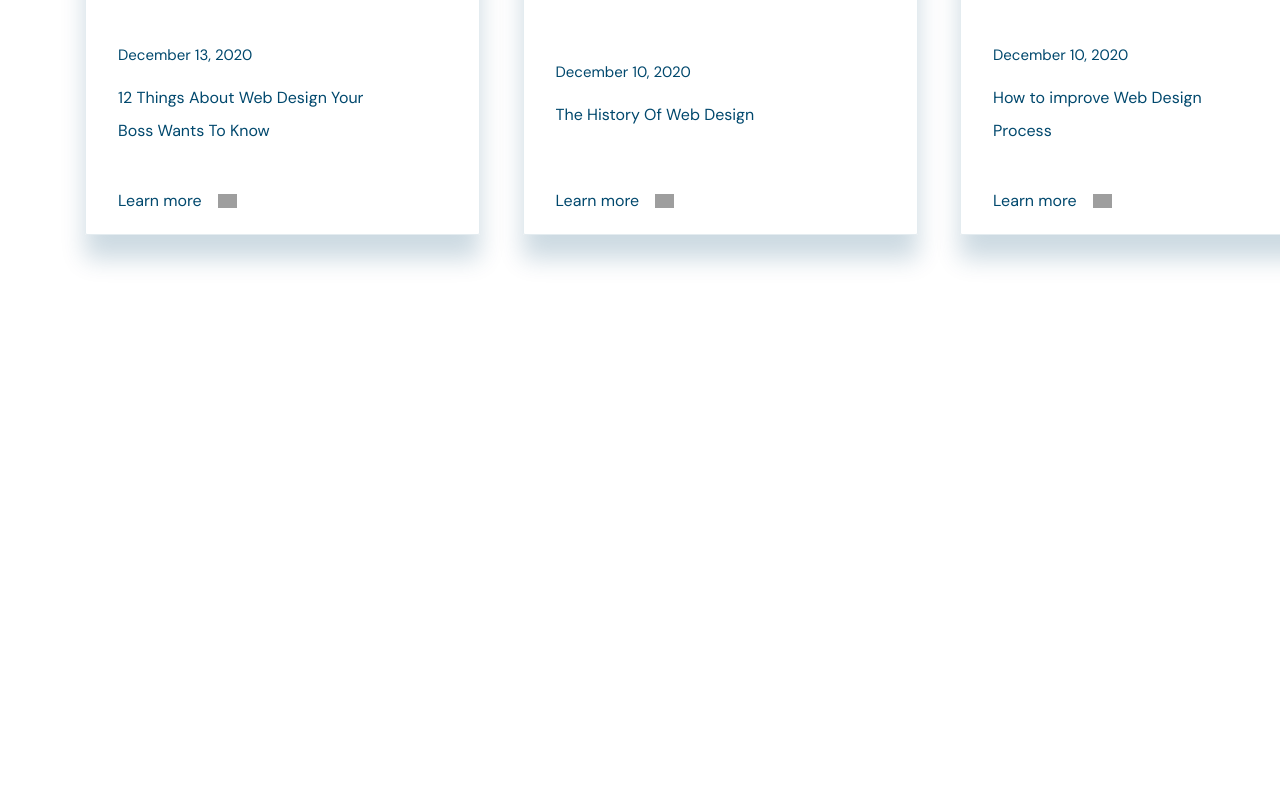
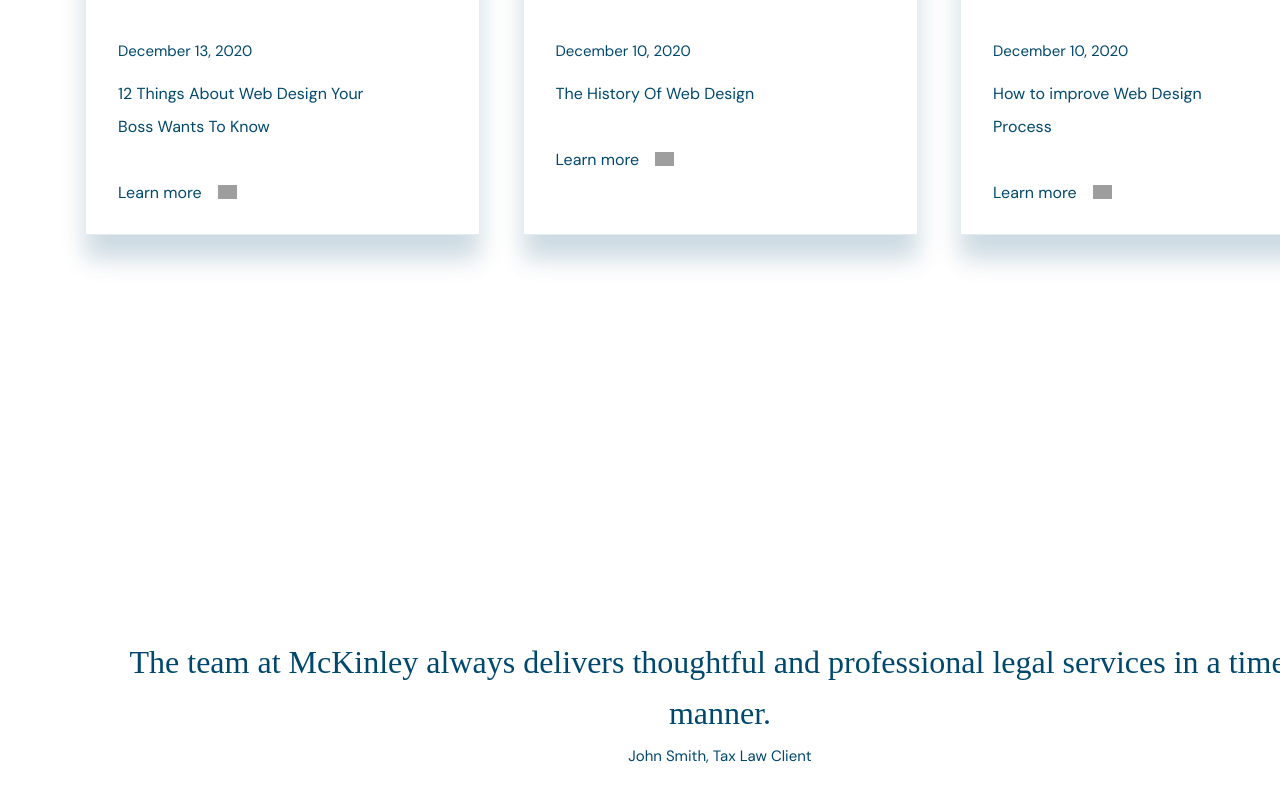
Before and after one commit to NicaZadirieva/mckinley, a React (Vite) app: page / in a window 1280 px wide. Shown: the part 2777-3577 px from the top of the page. Before the commit the page ends 3172 px from the top, so only its background shows below. Built offline with nearby package versions, Linux system fonts and the light colour scheme; grey boxes are pictures that could not be loaded; a web font is replaced by a local one.

Commit message:
fix(Card): now text in cards baselined

```diff
--- a/src/App.tsx
+++ b/src/App.tsx
@@ -6,6 +6,7 @@ import Menu from './components/Menu';
 import MenuItem from './components/MenuItem';
 import PhoneNumber from './components/PhoneNumber';
 import PracticalArea from './components/PracticalArea';
+import QuoteSlideItem from './components/QuoteSlideItem';
 import RequestConsultation from './components/RequestConsultation';
 import Title from './components/Title';
 import Content from './layouts/Content';
@@ -35,6 +36,11 @@ function App() {
 			<Content><PracticalArea/></Content>
 			<Content><LegalServices/></Content>
 			<Content><Articles/></Content>
+			<Content><QuoteSlideItem
+				quote={`The team at McKinley always delivers thoughtful and
+					professional legal services in a timely manner.`}
+				author='John Smith, Tax Law Client'
+			/></Content>
 		</>
 	);
 }
--- a/src/components/Card/index.module.css
+++ b/src/components/Card/index.module.css
@@ -1,7 +1,6 @@
 .card {
     display: flex;
     flex-direction: column;
-    justify-content: space-between;
     border: 1px solid rgb(228, 236, 240);
     border-radius: 2px;
     box-shadow: 0px 24px 24px 0px rgba(0, 72, 109, 0.2);
@@ -10,6 +9,10 @@
 }
 .title {
     font-weight: 400;
+}
+
+.svg-card .title {
+    margin-top: 40px;
 }
 .svg-card {
     max-width: 397px;
--- /dev/null
+++ b/src/components/QuoteSlideItem/QuoteSlideItem.props.ts
@@ -0,0 +1,4 @@
+export interface QuoteSlideItemProps {
+    quote: string;
+    author: string;
+}
--- /dev/null
+++ b/src/components/QuoteSlideItem/index.module.css
@@ -0,0 +1,24 @@
+.slide-item {
+    width: 100%;
+    height: 620px;
+    display: flex;
+    flex-direction: column;
+    align-items: center;
+    justify-content: center;
+    color: var(--dark-text-color);
+    text-align: center;
+
+}
+.quote {
+    font-family: var(--secondary-font-family);
+    font-size: 32px;
+    font-weight: 400;
+    line-height: 51.2px;
+}
+
+.author {
+    font-family: var(--font-family);
+    font-size: 15px;
+    font-weight: 400;
+    line-height: 35px;
+}
--- /dev/null
+++ b/src/components/QuoteSlideItem/index.tsx
@@ -0,0 +1,15 @@
+import styles from './index.module.css';
+export default function QuoteSlideItem(props: QuoteSlideItemProps) {
+	const { quote,  author } = props;
+
+	return (
+		<div className={styles['slide-item']}>
+			<div className={styles['quote']}>
+				{quote}
+			</div>
+			<div className={styles['author']}>
+				{author}
+			</div>
+		</div>
+	);
+}
```
Also changed, not shown: 1 other file (tests, documents, lock files or other folders).
